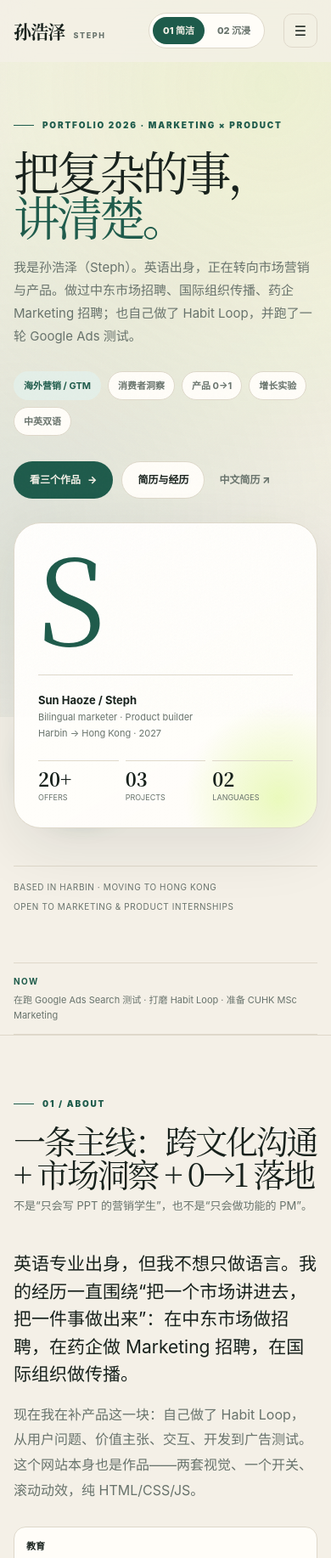
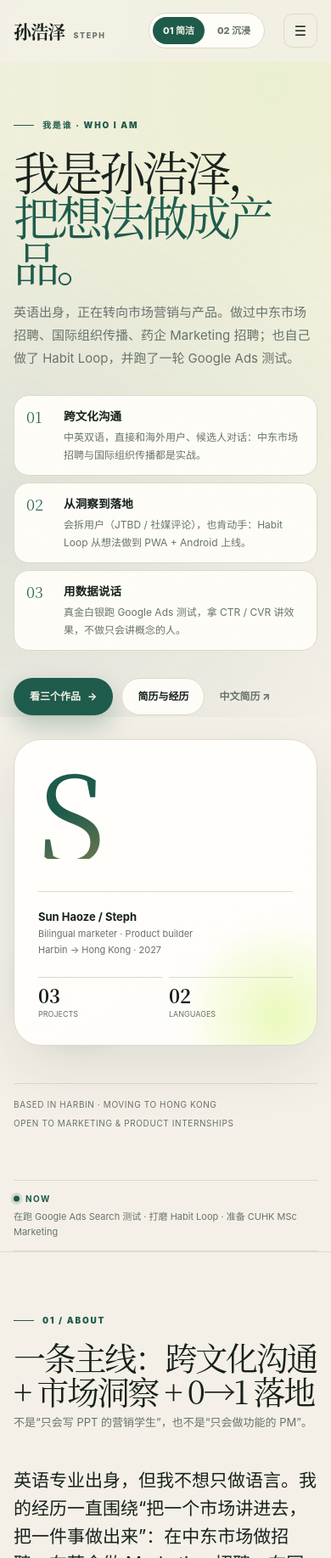
Before and after one commit to steph0116/portfolio, a plain HTML site: page index.html in a window 390 px wide. Shown: the top 1834 px of the page at 85% size. Drawn offline with Linux system fonts and the light colour scheme.

Commit message:
首页改为自我介绍与我的优势，移除 20+ OFFERS，简洁版视觉打磨

```diff
--- a/index.html
+++ b/index.html
@@ -103,15 +103,31 @@
     <section class="hero">
       <div class="wrap hero-grid">
         <div class="hero-copy">
-          <div class="kicker">Portfolio 2026 · Marketing × Product</div>
-          <h1>把复杂的事，<br><em>讲清楚。</em></h1>
-          <p class="hero-lede">我是孙浩泽（Steph）。英语出身，正在转向市场营销与产品。做过中东市场招聘、国际组织传播、药企 Marketing 招聘；也自己做了 Habit Loop，并跑了一轮 Google Ads 测试。</p>
-          <div class="chips">
-            <span class="chip accent">海外营销 / GTM</span>
-            <span class="chip">消费者洞察</span>
-            <span class="chip">产品 0→1</span>
-            <span class="chip">增长实验</span>
-            <span class="chip">中英双语</span>
+          <div class="kicker">我是谁 · Who I Am</div>
+          <h1>我是孙浩泽，<br><em>把想法做成产品。</em></h1>
+          <p class="hero-lede">英语出身，正在转向市场营销与产品。做过中东市场招聘、国际组织传播、药企 Marketing 招聘；也自己做了 Habit Loop，并跑了一轮 Google Ads 测试。</p>
+          <div class="strengths">
+            <div class="strength reveal">
+              <span class="strength-num">01</span>
+              <div>
+                <b>跨文化沟通</b>
+                <p>中英双语，直接和海外用户、候选人对话：中东市场招聘与国际组织传播都是实战。</p>
+              </div>
+            </div>
+            <div class="strength reveal">
+              <span class="strength-num">02</span>
+              <div>
+                <b>从洞察到落地</b>
+                <p>会拆用户（JTBD / 社媒评论），也肯动手：Habit Loop 从想法做到 PWA + Android 上线。</p>
+              </div>
+            </div>
+            <div class="strength reveal">
+              <span class="strength-num">03</span>
+              <div>
+                <b>用数据说话</b>
+                <p>真金白银跑 Google Ads 测试，拿 CTR / CVR 讲效果，不做只会讲概念的人。</p>
+              </div>
+            </div>
           </div>
           <div class="hero-actions">
             <a href="#work" class="btn btn-primary">看三个作品 <span>→</span></a>
@@ -130,7 +146,6 @@
               Harbin → Hong Kong · 2027
             </div>
             <div class="portrait-stats">
-              <div><strong>20+</strong><span>OFFERS</span></div>
               <div><strong>03</strong><span>PROJECTS</span></div>
               <div><strong>02</strong><span>LANGUAGES</span></div>
             </div>
--- a/styles.css
+++ b/styles.css
@@ -216,6 +216,52 @@ body.mode-immersive .mode-switch button.active { color: #12201a; }
   line-height: 1.8;
 }
 .chips { display: flex; flex-wrap: wrap; gap: 8px; margin: 28px 0 30px; }
+
+/* hero strengths */
+.strengths {
+  display: grid;
+  gap: 10px;
+  margin: 30px 0 32px;
+  max-width: 640px;
+}
+.strength {
+  display: grid;
+  grid-template-columns: 44px 1fr;
+  gap: 14px;
+  align-items: start;
+  padding: 15px 18px 15px 14px;
+  border: 1px solid var(--line);
+  border-radius: 18px;
+  background: var(--surface);
+  transition: border-color .3s ease, background .3s ease, transform .3s ease, box-shadow .3s ease;
+}
+.strength:hover {
+  border-color: rgba(30, 91, 75, .38);
+  background: var(--accent-soft);
+  transform: translateX(4px);
+  box-shadow: 0 14px 34px rgba(23, 33, 28, .08);
+}
+.strength-num {
+  padding-top: 2px;
+  color: var(--accent);
+  font-family: var(--serif);
+  font-size: 21px;
+  font-weight: 500;
+  line-height: 1;
+  opacity: .9;
+}
+.strength b {
+  display: block;
+  font-size: 13.5px;
+  font-weight: 800;
+  letter-spacing: .01em;
+}
+.strength p {
+  margin: 4px 0 0;
+  color: var(--muted);
+  font-size: 12px;
+  line-height: 1.7;
+}
 .chip {
   display: inline-flex;
   align-items: center;
@@ -311,7 +357,7 @@ body.mode-immersive .portrait-card {
   position: relative;
   z-index: 1;
   display: grid;
-  grid-template-columns: repeat(3, 1fr);
+  grid-template-columns: repeat(2, 1fr);
   gap: 8px;
   margin-top: 22px;
 }
@@ -585,6 +631,118 @@ body.mode-immersive .metric { background: rgba(255,255,255,.04); }
   html { scroll-behavior: auto; }
   *, *::before, *::after { animation-duration: .01ms !important; transition-duration: .01ms !important; }
   .leaf-canvas { display: none; }
+}
+
+/* ===== clean mode polish ===== */
+body:not(.mode-immersive) .btn-primary {
+  box-shadow: 0 12px 28px rgba(30, 91, 75, .28);
+}
+body:not(.mode-immersive) .btn-primary:hover {
+  box-shadow: 0 16px 36px rgba(30, 91, 75, .34);
+}
+body:not(.mode-immersive) .project:hover {
+  border-color: rgba(30, 91, 75, .30);
+  box-shadow: 0 30px 80px rgba(23, 33, 28, .13);
+}
+body:not(.mode-immersive) .fact {
+  transition: border-color .3s ease, transform .3s ease, background .3s ease;
+}
+body:not(.mode-immersive) .fact:hover {
+  border-color: rgba(30, 91, 75, .35);
+  background: var(--accent-soft);
+  transform: translateY(-2px);
+}
+body:not(.mode-immersive) .metric {
+  transition: border-color .3s ease, background .3s ease;
+}
+body:not(.mode-immersive) .metric:hover {
+  border-color: rgba(30, 91, 75, .35);
+  background: var(--accent-soft);
+}
+body:not(.mode-immersive) .metric:hover b { color: var(--accent); }
+body:not(.mode-immersive) .side-card {
+  transition: transform .3s ease, box-shadow .3s ease;
+}
+body:not(.mode-immersive) .side-card:hover {
+  transform: translateY(-3px);
+  box-shadow: 0 26px 60px rgba(23, 33, 28, .12);
+}
+body:not(.mode-immersive) .quote-card {
+  transition: transform .3s ease, box-shadow .3s ease;
+}
+body:not(.mode-immersive) .quote-card:hover {
+  transform: translateY(-3px);
+  box-shadow: 0 26px 60px rgba(23, 33, 28, .12);
+}
+body:not(.mode-immersive) .portrait-card {
+  transition: transform .4s ease, box-shadow .4s ease, background .7s ease, border-color .7s ease;
+}
+body:not(.mode-immersive) .portrait-card:hover {
+  transform: translateY(-4px);
+  box-shadow: 0 32px 80px rgba(23, 33, 28, .14);
+}
+body:not(.mode-immersive) .mono {
+  background: linear-gradient(160deg, var(--accent) 30%, var(--gold) 100%);
+  -webkit-background-clip: text;
+  background-clip: text;
+  -webkit-text-fill-color: transparent;
+}
+.strength.reveal.in:hover { transform: translateX(4px); }
+
+.nav-links a {
+  position: relative;
+  padding: 4px 0;
+}
+.nav-links a::after {
+  content: "";
+  position: absolute;
+  left: 0;
+  right: 0;
+  bottom: 0;
+  height: 1.5px;
+  background: var(--accent);
+  transform: scaleX(0);
+  transform-origin: left;
+  transition: transform .28s ease;
+}
+.nav-links a:hover::after { transform: scaleX(1); }
+
+.now-strip { position: relative; }
+.now-strip b { position: relative; padding-left: 14px; }
+.now-strip b::before {
+  content: "";
+  position: absolute;
+  left: 0;
+  top: 50%;
+  width: 7px;
+  height: 7px;
+  border-radius: 50%;
+  background: var(--accent);
+  transform: translateY(-50%);
+  animation: now-pulse 2.2s ease-in-out infinite;
+}
+@keyframes now-pulse {
+  0%, 100% { box-shadow: 0 0 0 0 rgba(30, 91, 75, .35); }
+  50% { box-shadow: 0 0 0 6px rgba(30, 91, 75, 0); }
+}
+
+.download-list a span,
+.contact-links a span {
+  display: inline-block;
+  transition: transform .25s ease;
+}
+.download-list a:hover span,
+.contact-links a:hover span { transform: translate(3px, -3px); }
+
+.section-head h2 em,
+.section-head h2 { transition: color .3s ease; }
+
+.strength { will-change: transform; }
+
+@media (max-width: 720px) {
+  .strength { grid-template-columns: 34px 1fr; gap: 10px; padding: 13px 14px; }
+  .strength-num { font-size: 18px; }
+  .strengths { gap: 8px; }
 }
 
 /* immersive pool experience */
--- a/sw.js
+++ b/sw.js
@@ -1,4 +1,4 @@
-const CACHE = 'sun-haoze-portfolio-v6';
+const CACHE = 'sun-haoze-portfolio-v7';
 const ASSETS = ['./', './index.html', './styles.css', './app.js', './icon.svg', './manifest.webmanifest', './assets/three.min.js'];
 
 self.addEventListener('install', (e) => {
```
